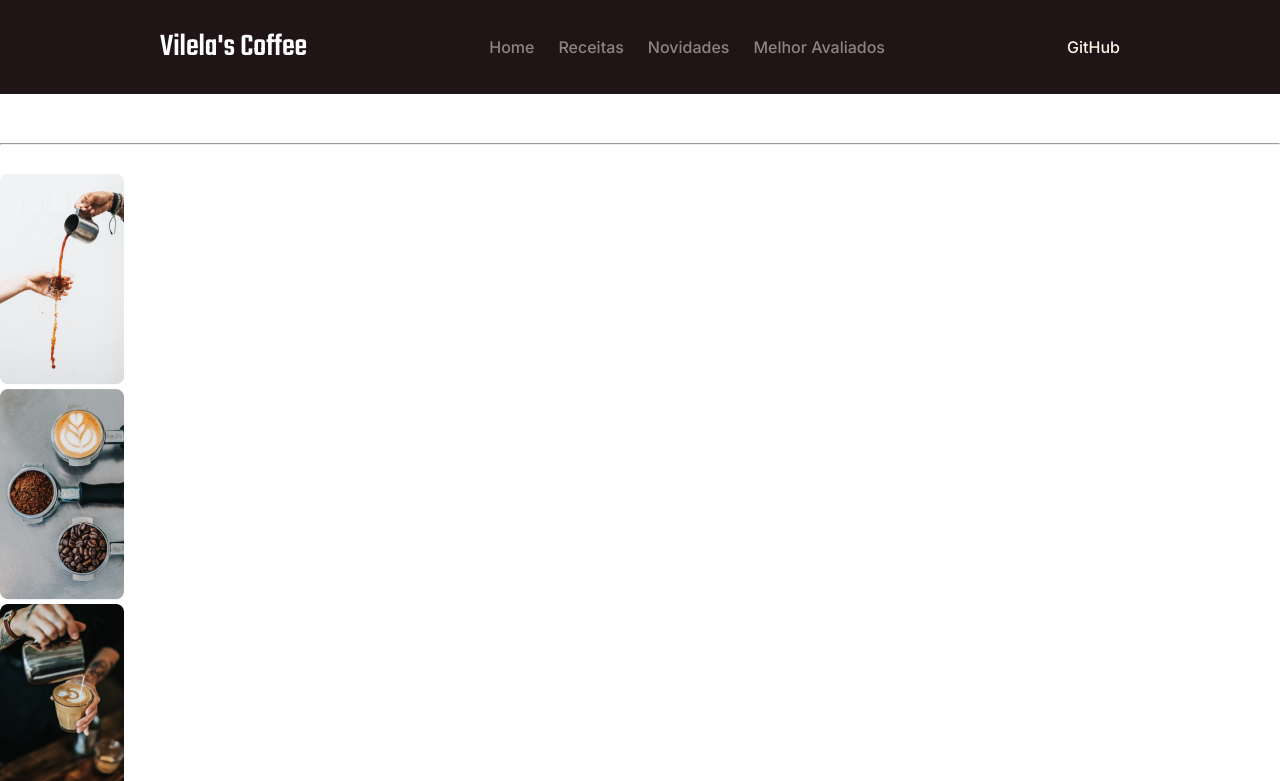
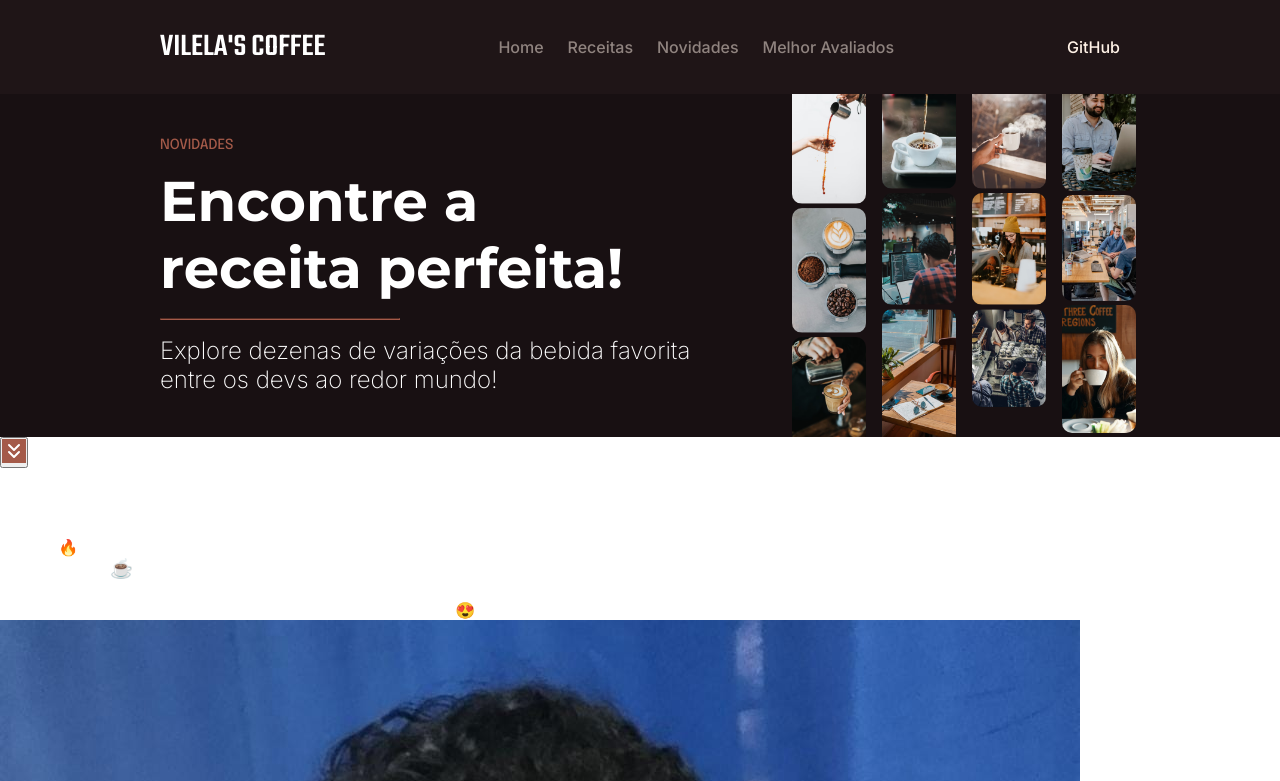
Before and after one commit to HelenaOliveira1459/PROJETO-VLELA-S-COFFEE, a plain HTML site: page index.html in a window 1280 px wide. Shown: the top 781 px of the page. Drawn offline with Linux system fonts and the light colour scheme; files whose address does not match are found by name.

Commit message:
header e main-hero estilizados

```diff
--- a/index.html
+++ b/index.html
@@ -26,15 +26,15 @@
   </header>
 
   <main>
-
+    <div class="hero-principal">
       <section class="hero">
-      <header>
-        <span>Novidades</span>
-        <h1>Encontre a receita perfeita!</h1>
-        <hr><!--linha de divisória-->
-        <h2>Explore dezenas de variações da bebida favorita entre os devs ao redor mundo!</h2>
+        <header class="header-hero">
+          <span class="hero-novidade">Novidades</span>
+          <h1 class="hero-title">Encontre a receita perfeita!</h1>
+          <hr class="divisória"><!--linha de divisória-->
+          <h2 class="hero-subtitle">Explore dezenas de variações da bebida favorita entre os devs ao redor mundo!</h2>
         </header>
-      <div class="images-hero">
+        <div class="images-hero-container">
           <figure><img src="assets/images/image 10-1.png" alt=""></figure>
           <figure><img src="assets/images/image 10.png" alt=""></figure>
           <figure><img src="assets/images/image 11.png" alt=""></figure>
@@ -49,8 +49,9 @@
           <figure><img src="assets/images/image 18.png" alt=""></figure>
         </div>
       </section>
+   </div>
 
-    <section class="button">
+    <section class="button-container">
       <button><img src="assets/icons/chevrons-down.svg" alt=""></button>
     </section>
 
--- a/styles/header.css
+++ b/styles/header.css
@@ -1,5 +1,5 @@
 .navegacao {
-  max-width: 1440px;
+
   margin: auto;
   padding-block: 1.5rem;
   padding-inline: 10rem;
@@ -15,6 +15,8 @@
   font-family: var(--font-family-teko);
   letter-spacing: -2%;
   line-height: auto;
+  color: #FFFFFF;
+  text-transform: uppercase;
 
 
 }
@@ -32,6 +34,10 @@
   }
 }
 
+.container-nav a:hover {
+  color: rgba(255, 242, 233, 0.815);
+}
+
 .container-git {
   display: flex;
   color:#FFF2E7;
--- /dev/null
+++ b/styles/main.css
@@ -0,0 +1,73 @@
+.hero {
+  display: flex;
+  padding-inline: 160px;
+  justify-content: space-between;
+  align-items: center;
+  gap: 6rem;
+  margin: auto;
+  overflow: clip;
+
+
+}
+
+.hero-principal{
+  background-color: #181012;
+
+}
+
+.header-hero {
+  display: flex;
+  flex-direction:column;
+  gap: 16px;
+
+
+
+}
+.hero-novidade {
+  color: #A45A49;
+  font-size: 14px;
+  font-family: var(--font-family-epilogue);
+  text-transform: uppercase;
+
+}
+
+.hero-title {
+  font-family: var(--font-family-mont);
+  font-size: 56px;
+  line-height: 120%;
+  color: #FFFFFF;
+  max-width: 480px;
+
+}
+
+.hero-subtitle {
+  font-family: var(--font-family-inter);
+  font-weight: 200;
+
+}
+
+hr {
+  border-color:#A45A49 ;
+  width: 240px;
+  height: 2px;
+
+  hr{
+  background: #A45A49;
+  }
+}
+
+.images-hero-container {
+  max-width: 45%;
+  column-count: 4;
+  column-gap: 16px;
+  margin: -1rem;
+
+
+
+}
+
+.images-hero-container > figure > img {
+  width: 100%;
+  border-radius: 10px;
+
+}
```
Lines whose indentation alone changed are shown as unchanged.
